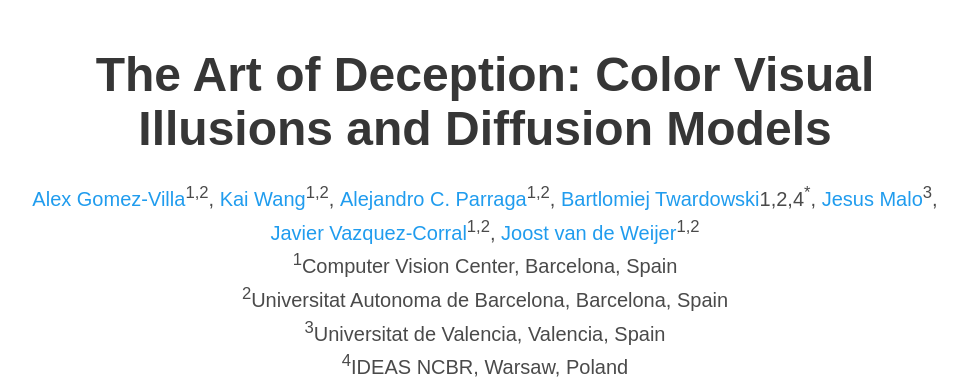
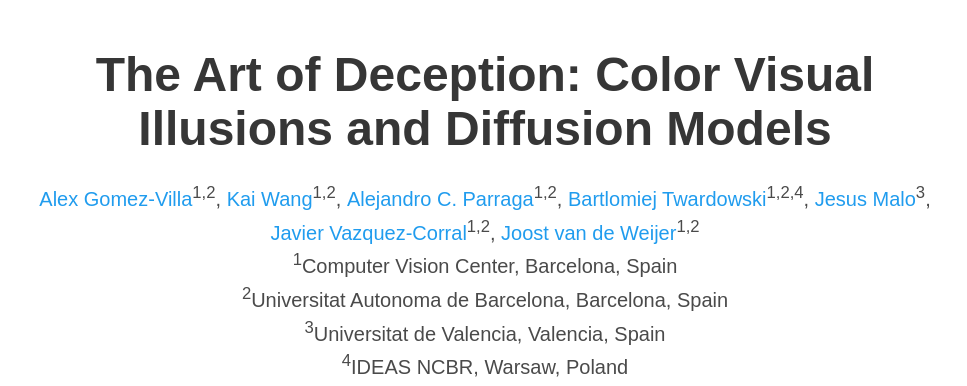
Before and after one commit to alviur/color-illusion-diffusion, a plain HTML site: page index.html in a window 1280 px wide. Shown: the top 386 px of the page, without its empty margins (155-1122 px from the left). Drawn offline with nearby package versions, Linux system fonts and the light colour scheme; some icons are missing; a web font is replaced by a local one.

Commit message:
Update index.html

```diff
--- a/index.html
+++ b/index.html
@@ -62,7 +62,7 @@
                   <span class="author-block">
                       <a href="SECOND AUTHOR PERSONAL LINK" target="_blank">Alejandro C. Parraga</a><sup>1,2</sup>,</span>
                    <span class="author-block">
-                          <a href="SECOND AUTHOR PERSONAL LINK" target="_blank">Bartlomiej Twardowski</a>1,2,4<sup>*</sup>,</span>
+                          <a href="SECOND AUTHOR PERSONAL LINK" target="_blank">Bartlomiej Twardowski</a><sup>1,2,4</sup>,</span>
                     <span class="author-block">
                                 <a href="SECOND AUTHOR PERSONAL LINK" target="_blank">Jesus Malo</a><sup>3</sup>,</span>
                     <span class="author-block">
```
